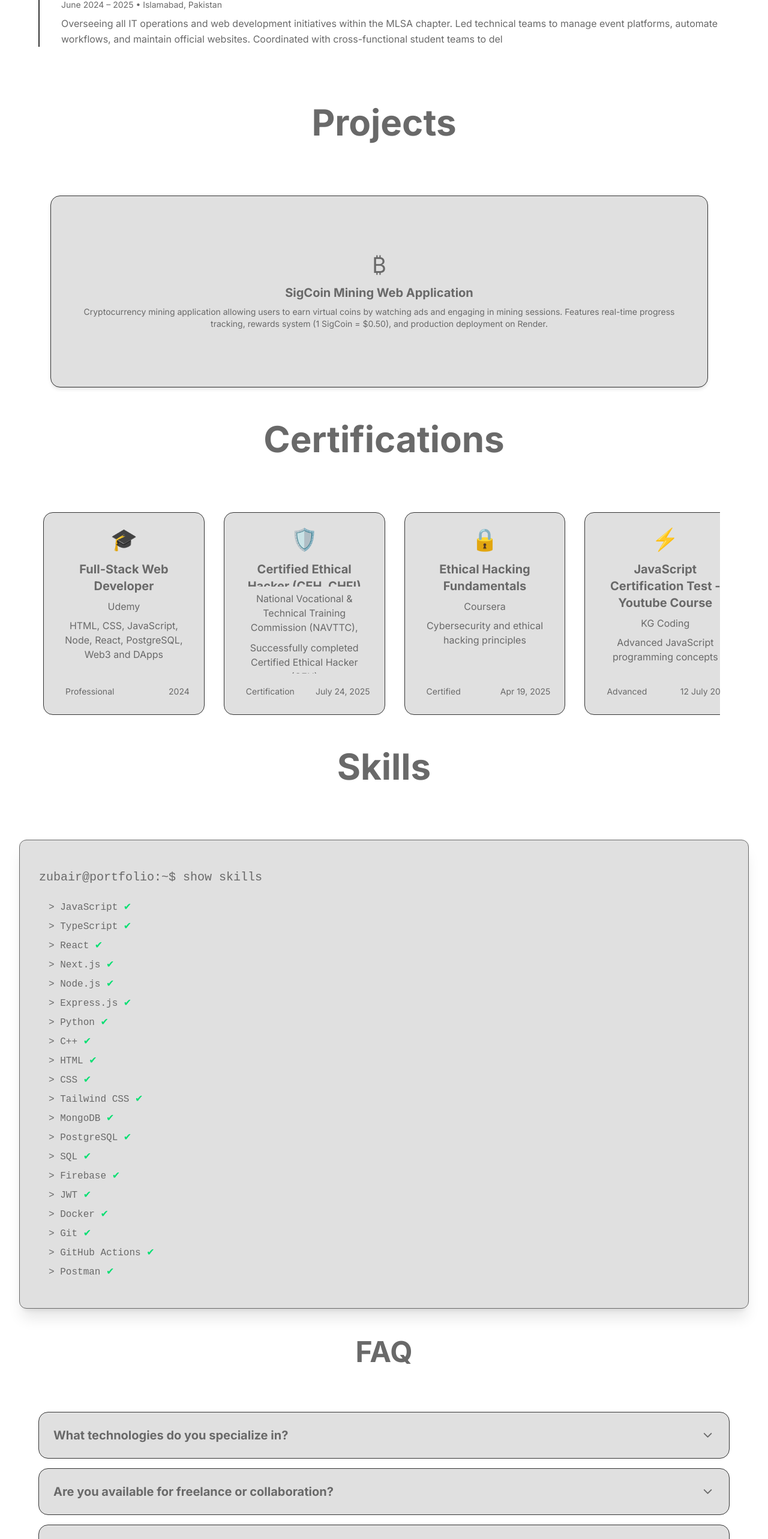
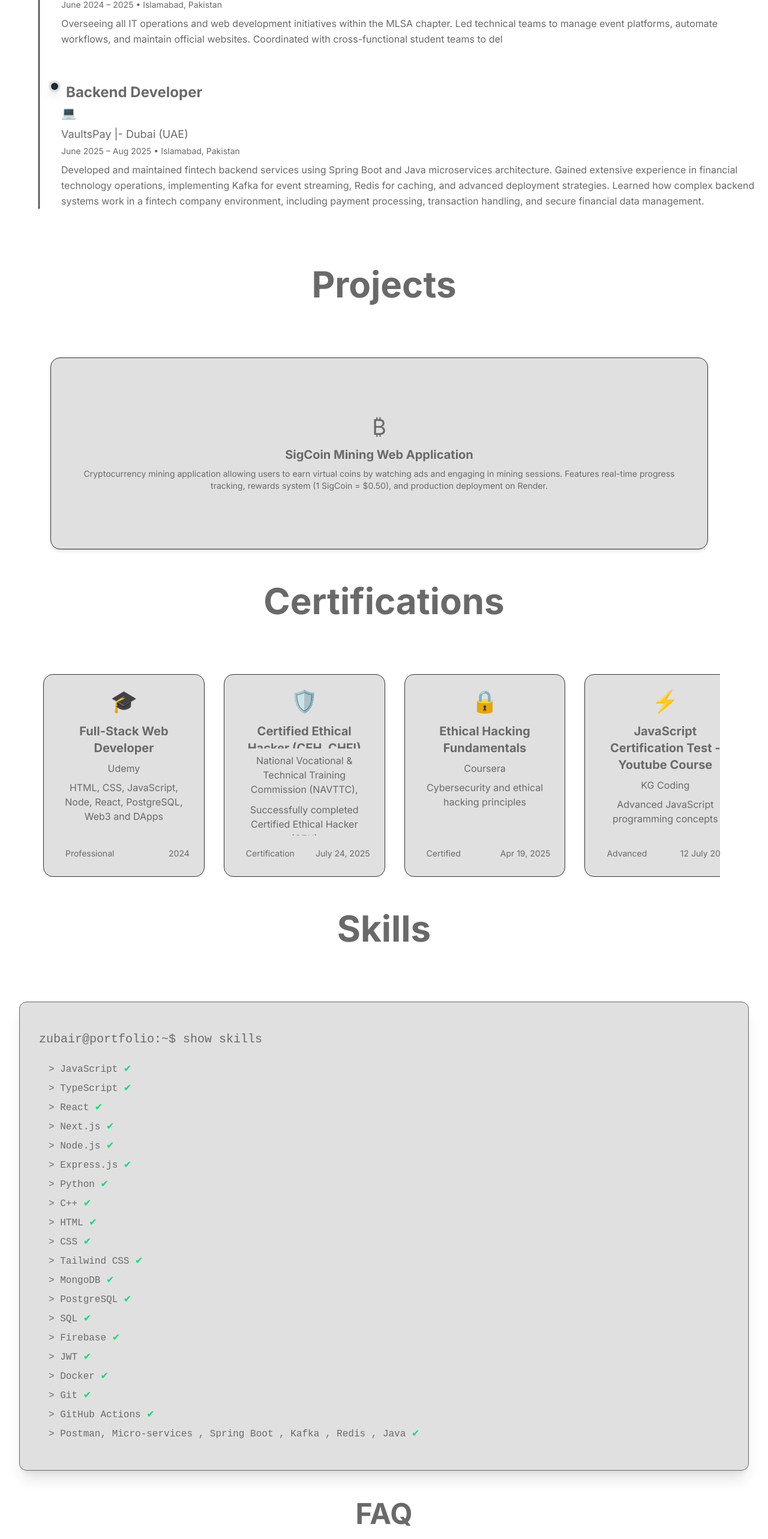
Before and after one commit to LunarLogician/ZtechVerse, a Next.js app: page / in a window 1280 px wide. Shown: the part 2679-5245 px from the top of the page at 60% size. Built offline with nearby package versions, Linux system fonts and the light colour scheme.

Commit message:
updated my Portfolio

```diff
--- a/app/Components/About.js
+++ b/app/Components/About.js
@@ -328,7 +328,7 @@ const certifications = [
   const skills = [
     "JavaScript", "TypeScript", "React", "Next.js", "Node.js", "Express.js",
     "Python", "C++", "HTML", "CSS", "Tailwind CSS", "MongoDB", "PostgreSQL",
-    "SQL", "Firebase", "JWT", "Docker", "Git", "GitHub Actions", "Postman"
+    "SQL", "Firebase", "JWT", "Docker", "Git", "GitHub Actions", "Postman, Micro-services , Spring Boot , Kafka , Redis , Java"
   ];
 
   const experience = [
@@ -366,6 +366,15 @@ const certifications = [
       period: "June 2024 – 2025",
       location: "Islamabad, Pakistan",
       description: "Overseeing all IT operations and web development initiatives within the MLSA chapter. Led technical teams to manage event platforms, automate workflows, and maintain official websites. Coordinated with cross-functional student teams to del",
+      icon : "💻"
+    },
+    {
+      id: 5,
+      title: "Backend Developer",
+      company: "VaultsPay |- Dubai (UAE)",
+      period: "June 2025 –  Aug 2025",
+      location: "Islamabad, Pakistan",
+      description: "Developed and maintained fintech backend services using Spring Boot and Java microservices architecture. Gained extensive experience in financial technology operations, implementing Kafka for event streaming, Redis for caching, and advanced deployment strategies. Learned how complex backend systems work in a fintech company environment, including payment processing, transaction handling, and secure financial data management.",
       icon : "💻"
     }
   ];
```
